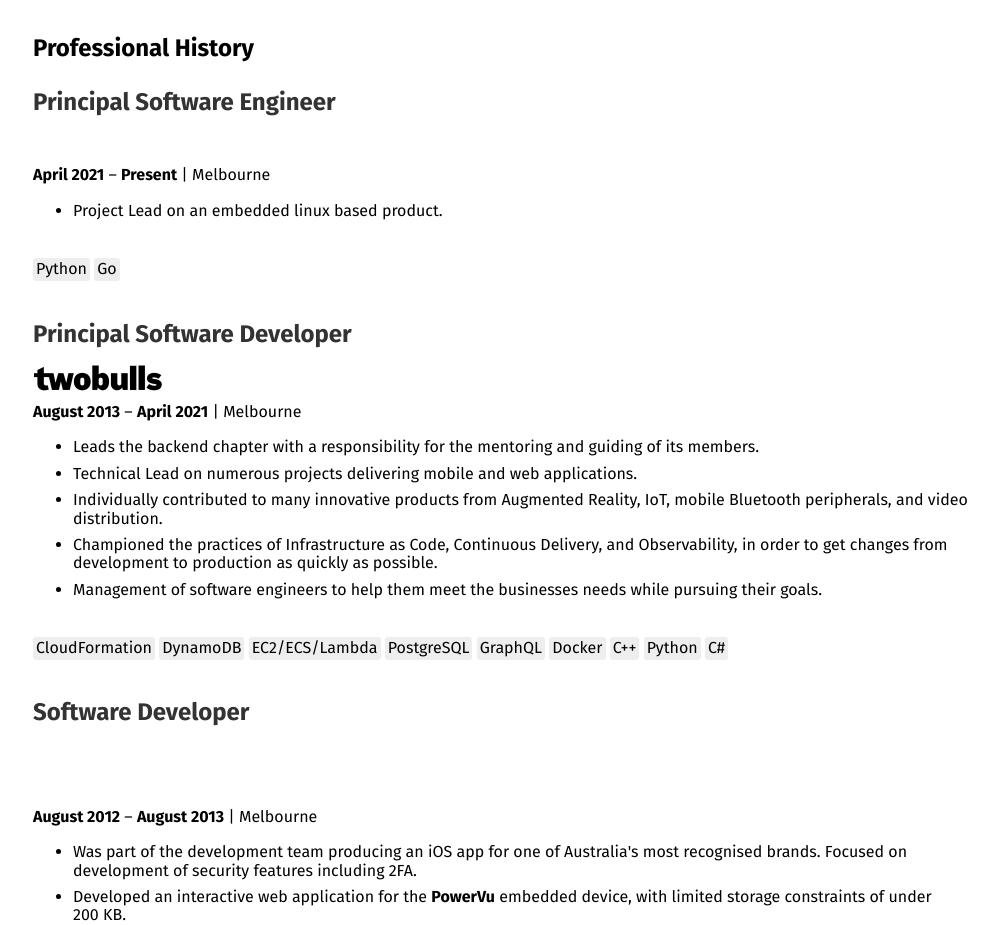
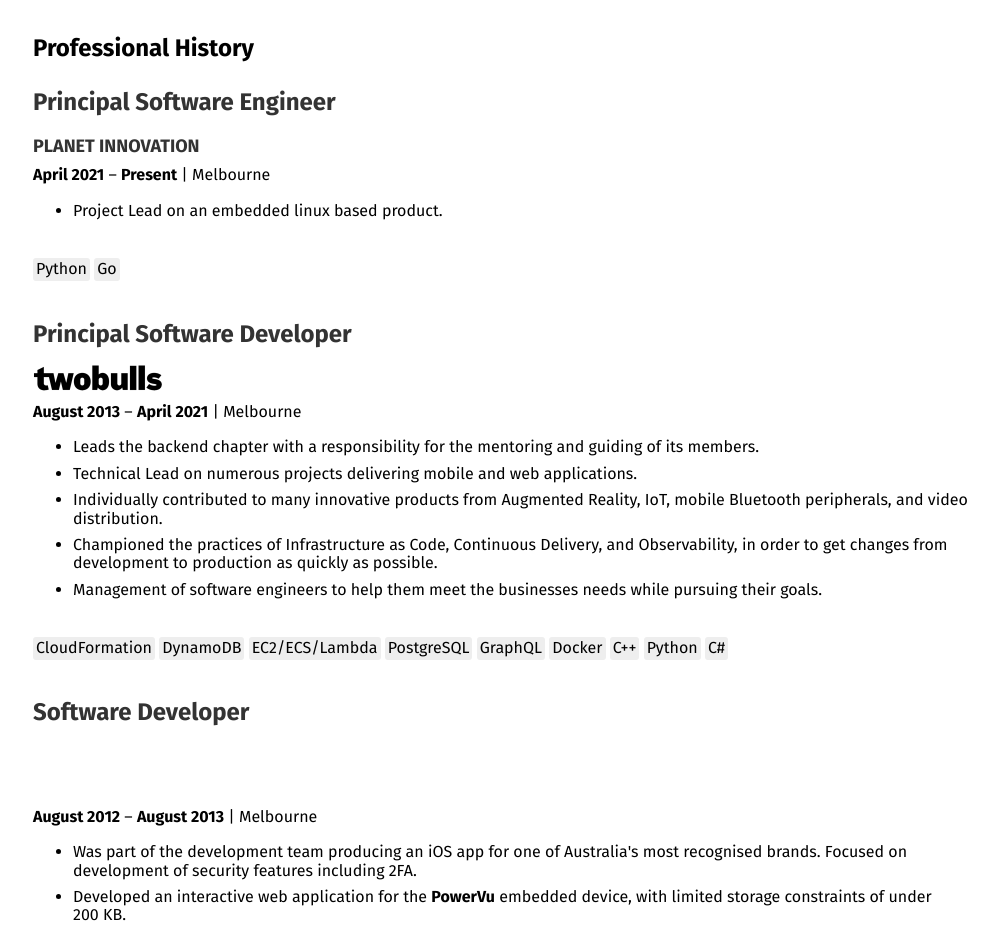
Before and after one commit to bkersten/bkersten.github.io, a plain HTML site: page index.html in a window 1280 px wide. Shown: the part 788-1713 px from the top of the page, without its empty margins (137-1135 px from the left). Drawn offline with nearby package versions, Linux system fonts and the light colour scheme.

Commit message:
Fix header visibility

```diff
--- a/index.html
+++ b/index.html
@@ -344,7 +344,7 @@
         <a name="planet-innovation"></a>
         <h1>
           Principal Software Engineer</h1>
-        <h2 id="planet-innovation" class="hide-title">
+        <h2 id="planet-innovation">
           <a href="https://www.planet-innovation.com.au/" target="_blank" rel="noreferrer">Planet Innovation</a>
         </h2>
         <p class="term"><time datetime="2021-04">April 2021</time> &ndash; <strong>Present</strong> | Melbourne</p>
```
